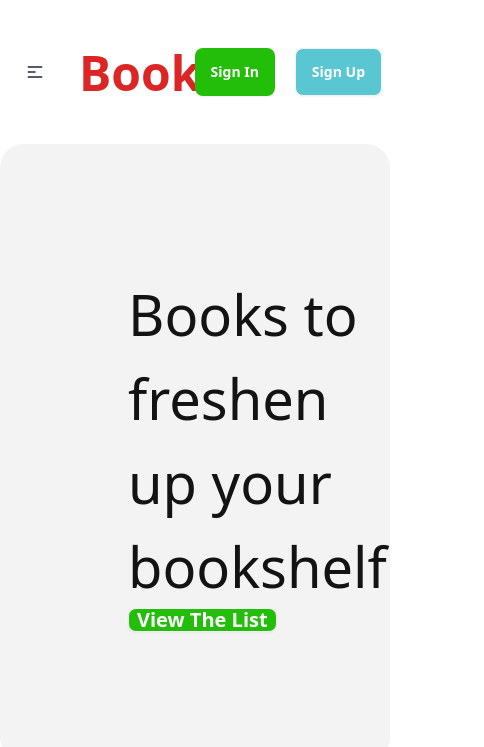
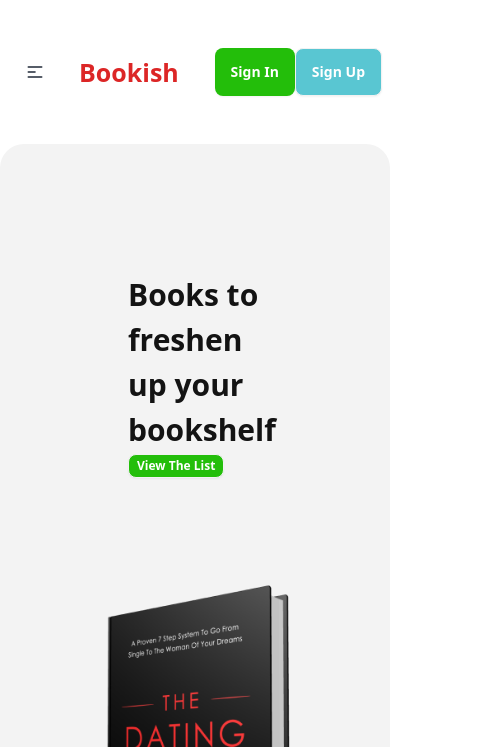
Before and after one commit to mahtabulhoque/B9A8-Project, a React (Vite) app: page / in a window 390 px wide. Shown: the top 747 px of the page, 484 px wide, since content can reach past the window. Built offline with nearby package versions, Linux system fonts and the light colour scheme.

Commit message:
10th commit

```diff
--- a/src/components/Banner/Banner.jsx
+++ b/src/components/Banner/Banner.jsx
@@ -3,15 +3,15 @@ import { Link } from "react-router-dom";
 const Banner = () => {
   return (
     <div className="bg-[#1313130D] rounded-3xl my-10 p-16">
-      <div className="flex justify-between items-center space-y-10">
+      <div className="lg:flex justify-between items-center space-y-10">
         <div className="p-16">
-          <h2 className="text-[#131313] text-[56px]">
+          <h2 className="text-[#131313] text-[30px] font-bold lg:text-[56px]">
             Books to freshen up your bookshelf
           </h2>
 
           {/* function button */}
           <Link to ='/listed-book'>
-          <button className="btn btn-xs sm:btn-sm md:btn-md lg:btn-lg bg-[#23BE0A] text-[#FFFFFF] text-[20px] font-bold">
+          <button className="btn btn-xs sm:btn-sm md:btn-md lg:btn-lg bg-[#23BE0A] text-[#FFFFFF] lg:text-[20px] font-bold">
             View The List
           </button>
           </Link>
--- a/src/components/Books/Books.jsx
+++ b/src/components/Books/Books.jsx
@@ -19,7 +19,7 @@ const Books = () => {
         </div>
 
 
-       <div className="grid grid-cols-3 gap-7">
+       <div className="flex flex-col  lg:grid lg:grid-cols-3 gap-7">
             {
                books.map(book => <SingleBook key={book.bookId} book={book}></SingleBook> )
             }
--- a/src/components/Diary/Diary.jsx
+++ b/src/components/Diary/Diary.jsx
@@ -13,8 +13,8 @@ const Diary = () => {
     },[])
     return (
         <div  className="space-y-6">
-            <h1 className="text-center py-10 text-[#FFF] font-bold text-[40px] bg-green-600 rounded-3xl">D I A R Y - C E N T E R</h1>
-            <div  className="grid grid-cols-2 gap-10">
+            <h1 className="text-center py-10 text-[#FFF] font-bold text-[20px] lg:text-[40px] bg-green-600 rounded-3xl">B U Y - D I A R Y</h1>
+            <div  className="flex flex-col gap-10 lg:grid grid-cols-2 lg:gap-10">
                 {
                     diaries.map(diary=> <SingleDiary key={diary.id} diary={diary}></SingleDiary>)
                 }
--- a/src/components/Movies/Movies.jsx
+++ b/src/components/Movies/Movies.jsx
@@ -18,9 +18,9 @@ const Movies = () => {
 
   return (
     <div className="space-y-6">
-      <h1 className="text-center py-10 text-[#FFF] font-bold text-[40px] bg-yellow-600 rounded-3xl">M O V I E S</h1>
+      <h1 className="text-center py-10 text-[#FFF] font-bold text-[20px] lg:text-[40px]  bg-yellow-600 rounded-3xl">M O V I E S</h1>
 
-      <div className="grid grid-cols-3 gap-10">
+      <div className=" flex flex-col gap-10 lg:grid grid-cols-3 lg:gap-10">
         {
             movies.map(movie=> <SingleMovie key={movie.id} movie={movie}></SingleMovie>)
         }
--- a/src/components/Navbar/Navbar.jsx
+++ b/src/components/Navbar/Navbar.jsx
@@ -8,7 +8,6 @@ const Navbar = () => {
      <li><NavLink to='/chart'>Pages to Read</NavLink></li>
      <li><NavLink to='/movies'> Best Movies</NavLink></li>
      <li><NavLink to='/diary'>Buy Our Diary</NavLink></li>
-     {/* <li><NavLink to='/pages'>404 Page</NavLink></li> */}
   </>
 
   return (
@@ -40,14 +39,14 @@ const Navbar = () => {
             }
           </ul>
         </div>
-        <a className="btn btn-ghost text-red-600 text-5xl font-bold">Bookish</a>
+        <a className="btn btn-ghost text-red-600 text-[25px] lg:text-5xl font-bold">Bookish</a>
       </div>
       <div className="navbar-center hidden lg:flex">
         <ul className="menu menu-horizontal px-1 text-[18px] font-semibold">
          {links}
         </ul>
       </div>
-      <div className="navbar-end gap-5">
+      <div className="navbar-end lg:gap-5 ">
         <a className="btn bg-[#23BE0A] border-none text-[#FFFFFF]">Sign In</a>
         <a className="btn bg-[#59C6D2] text-[#FFFFFF] ">Sign Up</a>
       </div>
```
